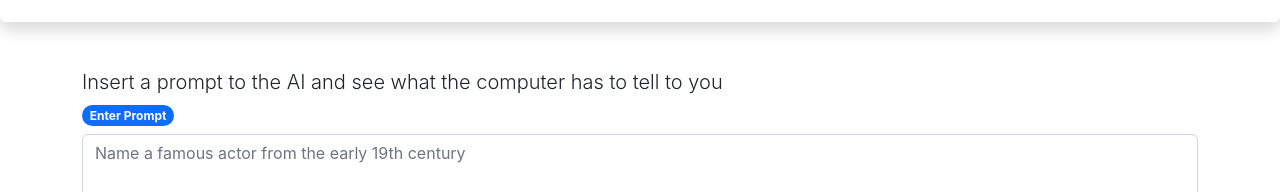
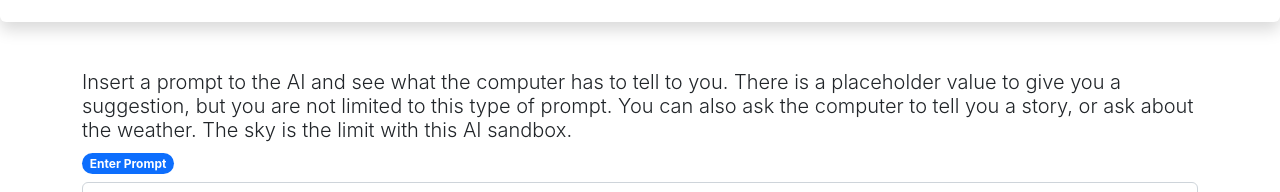
Before and after one commit to cmokbel1/shopify-challenge, a React (Create React App) app: page / in a window 1280 px wide. Shown: the part 196-388 px from the top of the page. Built offline with nearby package versions, Linux system fonts and the light colour scheme; no server answers.

Commit message:
added a longer description 4 instructions

```diff
--- a/src/App.js
+++ b/src/App.js
@@ -38,7 +38,7 @@ useEffect(() => {
         setResponses([
           {
             prompt: userPrompt,
-          aiResponse:jsonResponse.choices[0].text
+            aiResponse: jsonResponse.choices[0].text
           }, ...responses]);
       }
     } catch (error) {
@@ -48,31 +48,35 @@ useEffect(() => {
 
   return (
     <>
+      <nav>
         <h1 className="text-light text-center bg-info shadow-lg p-3 mb-5">AI Sandbox</h1>
+      </nav>
       <br />
       <h3 className="text-left shadow p-3 mb-5 bg-body rounded text-uppercase">Instructions</h3>
       <div className="container">
 
-      <h5 className="fw-light">Insert a prompt to the AI and see what the computer has to tell to you</h5>
+        <h5 className="fw-light">Insert a prompt to the AI and see what the computer has to tell to you. There is a placeholder value to give you a suggestion, but you are not limited to this type of prompt. You can also ask the computer to tell you a story, or ask about the weather. The sky is the limit with this AI sandbox. </h5>
         <form method="POST" className="mb-3">
           <label htmlFor="PromptAI" className="form-label badge rounded-pill text-bg-primary">Enter Prompt</label>
           <textarea className="form-control" id="PromptAi" rows="3" onChange={(e) => setUserPrompt(e.target.value)} placeholder="Name a famous actor from the early 19th century" value={userPrompt}></textarea>
           <br />
-        <input className="btn btn-primary" type="submit"  onClick={onSubmit} id="query"></input>
+          <input className="btn btn-primary" type="submit" onClick={onSubmit} id="query"></input>
         </form>
       </div>
       <br />
       <h4 className="text-uppercase shadow p-3 mb-5 bg-body rounded">Responses</h4>
       <div className="container shadow-lg">
         <div className="container p-3 align-center" id="responses">
-        {responses.map((response, index) => { return (
+          {responses.map((response, index) => {
+            return (
               <div key={index} className="card w-75 mb-3">
                 <div className="card-body">
                   <h5 className="card-title">prompt: {response.userPrompt}</h5>
                   <p className="card-text">response: {response.aiResponse}</p>
                 </div>
               </div>
-        )})}
+            )
+          })}
         </div>
       </div>
     </>
```
Lines whose indentation alone changed are shown as unchanged.
